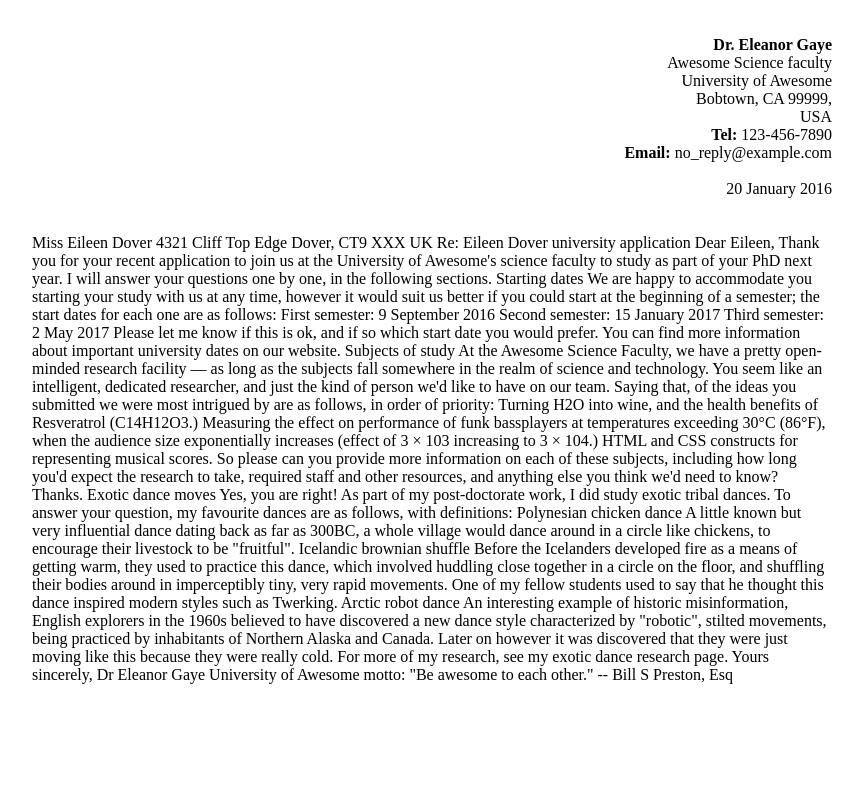
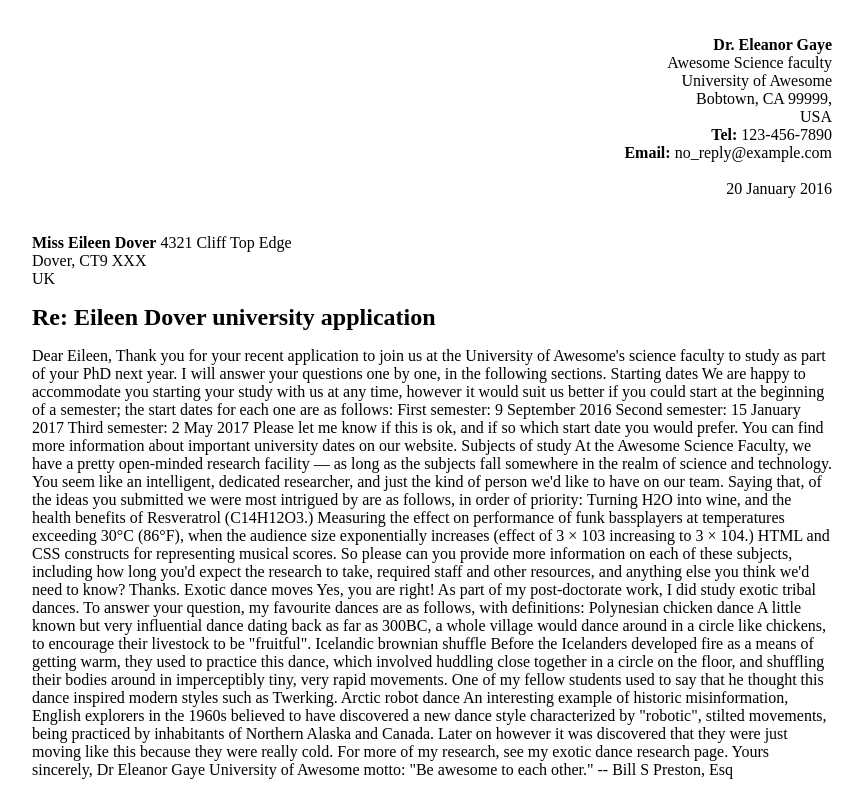
Before and after one commit to Kenyalvaresgt/letter-markup, a plain HTML site: page index.html in a window 1280 px wide. Shown: the whole page, without its empty margins (208-1071 px from the left). Drawn offline with Linux system fonts and the light colour scheme.

Commit message:
Update index.html
header

```diff
--- a/index.html
+++ b/index.html
@@ -52,13 +52,14 @@ USA<br>
 </div>
       <br>
       <br>
-Miss Eileen Dover
-4321 Cliff Top Edge
-Dover, CT9 XXX
-UK
+
+      <strong>Miss Eileen Dover</strong>
+4321 Cliff Top Edge <br>
+Dover, CT9 XXX<br>
+UK<br>
 
 
-Re: Eileen Dover university application
+      <h1>Re: Eileen Dover university application</h1>
 
 Dear Eileen,
 
```
